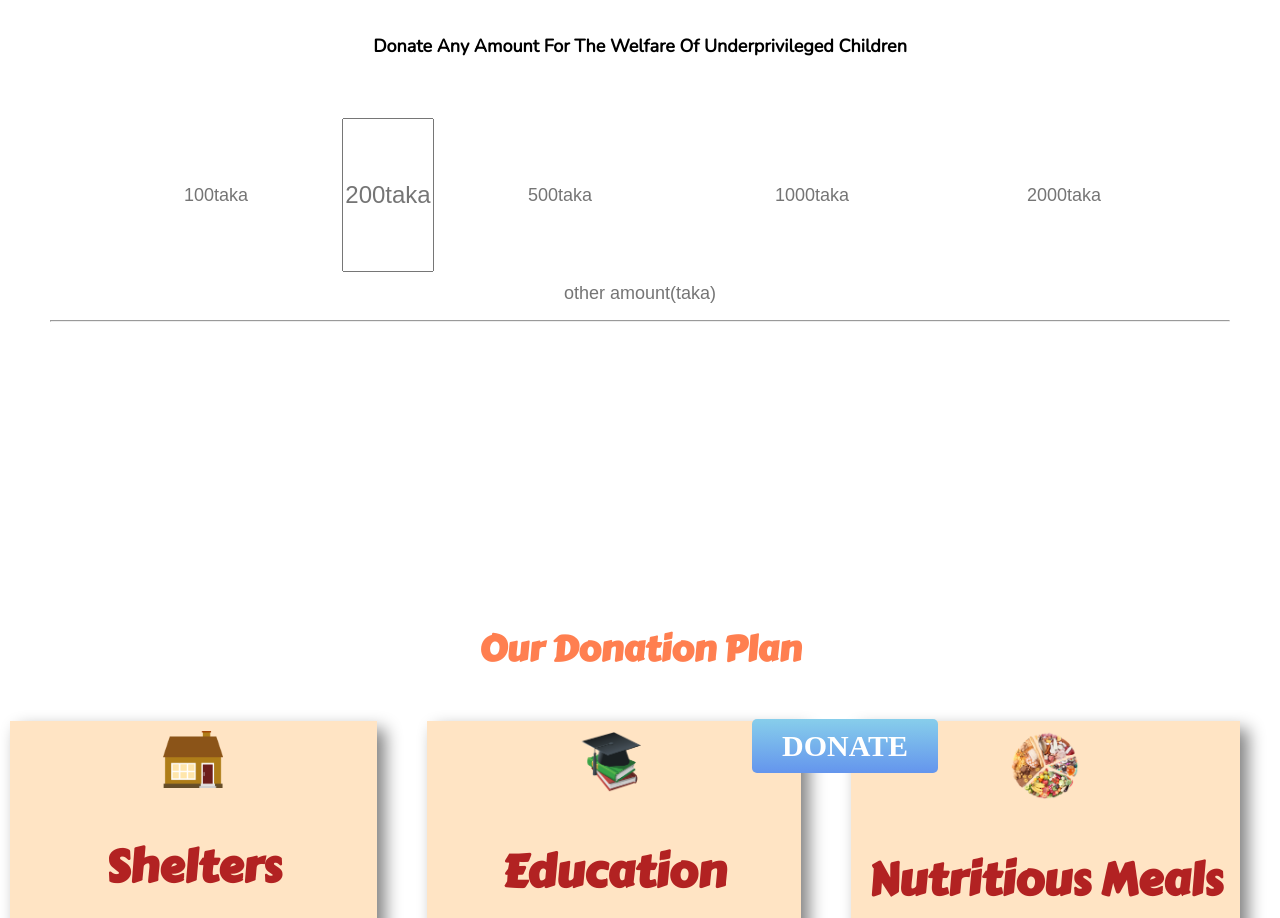
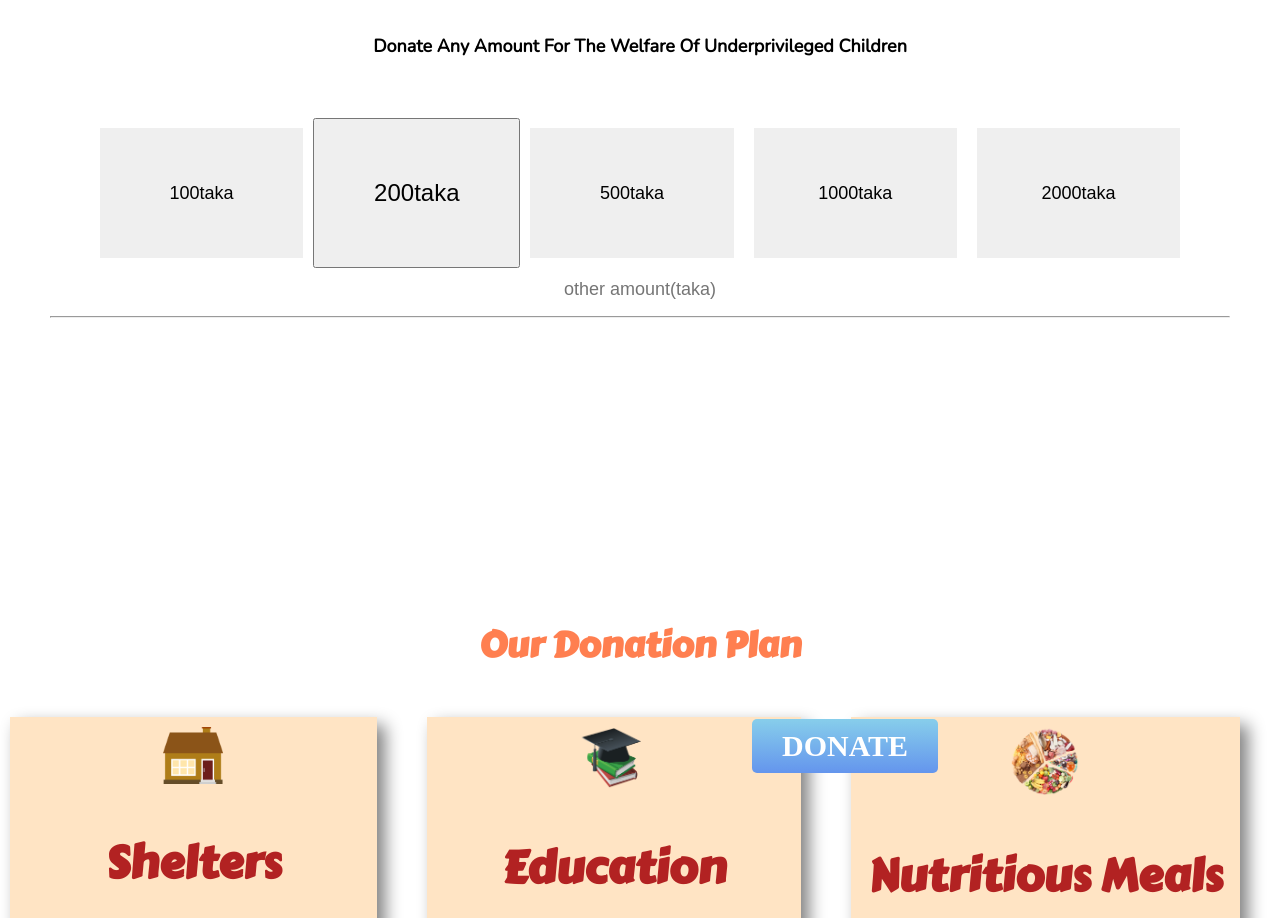
Before and after one commit to ibrahimkhalilullahshafi/Donation, a plain HTML site: page index.html in a window 1280 px wide. Shown: the part 881-1799 px from the top of the page. Drawn offline with nearby package versions, Linux system fonts and the light colour scheme.

Commit message:
finaldone

```diff
--- a/index.html
+++ b/index.html
@@ -6,7 +6,7 @@
     <meta http-equiv="X-UA-Compatible" content="IE=edge">
     <meta name="viewport" content="width=device-width, initial-scale=1.0">
     <title>Helping Hands</title>
-    <link rel="icon" type="image/x-icon" href="images/fav icon.png">
+    <link rel="icon" type="image/x-icon" href="images/fav icon.pngg">
     <link rel="preconnect" href="https://fonts.googleapis.com">
     <link rel="preconnect" href="https://fonts.gstatic.com" crossorigin>
     <link href="https://fonts.googleapis.com/css2?family=Carter+One&display=swap" rel="stylesheet">
@@ -32,11 +32,11 @@
             <h1>DONATE TODAY</h1>
             <p>Donate Any Amount For The Welfare Of Underprivileged Children</p>
             <div class="amount">
-                <input class="item" type="text" placeholder="100taka">
-                <input id='item2' type="text" placeholder="200taka">
-                <input class="item" type="text" placeholder="500taka">
-                <input class="item" type="text" placeholder="1000taka">
-                <input class="item" type="text" placeholder="2000taka">
+                <input class="item" type="button" value="100taka">
+                <input id='item2' type="button" value="200taka">
+                <input class="item" type="button" value="500taka">
+                <input class="item" type="button" value="1000taka">
+                <input class="item" type="button" value="2000taka">
             </div>
             <Input class="other-amount" type="text" placeholder="other amount(taka)">
             <a class="button" target=”_blank” href="https://assunnahfoundation.org/">DONATE
```
